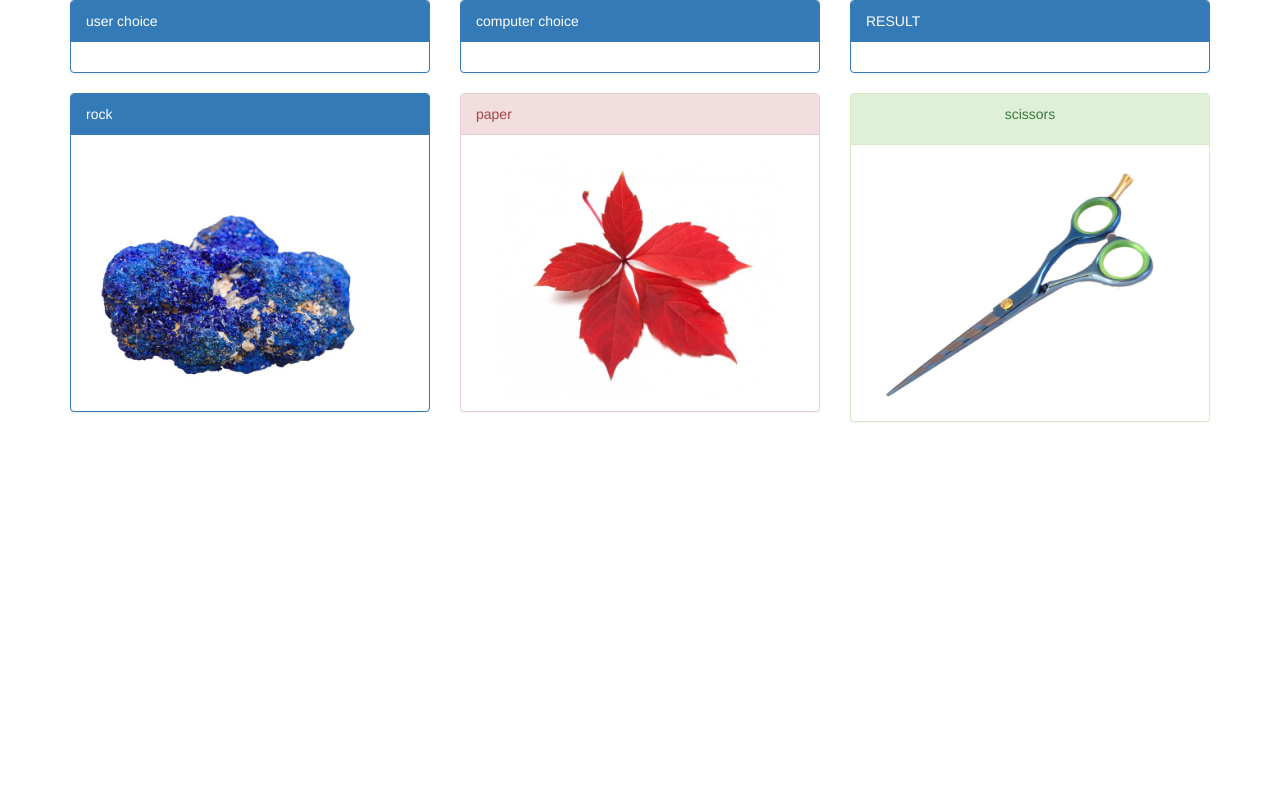
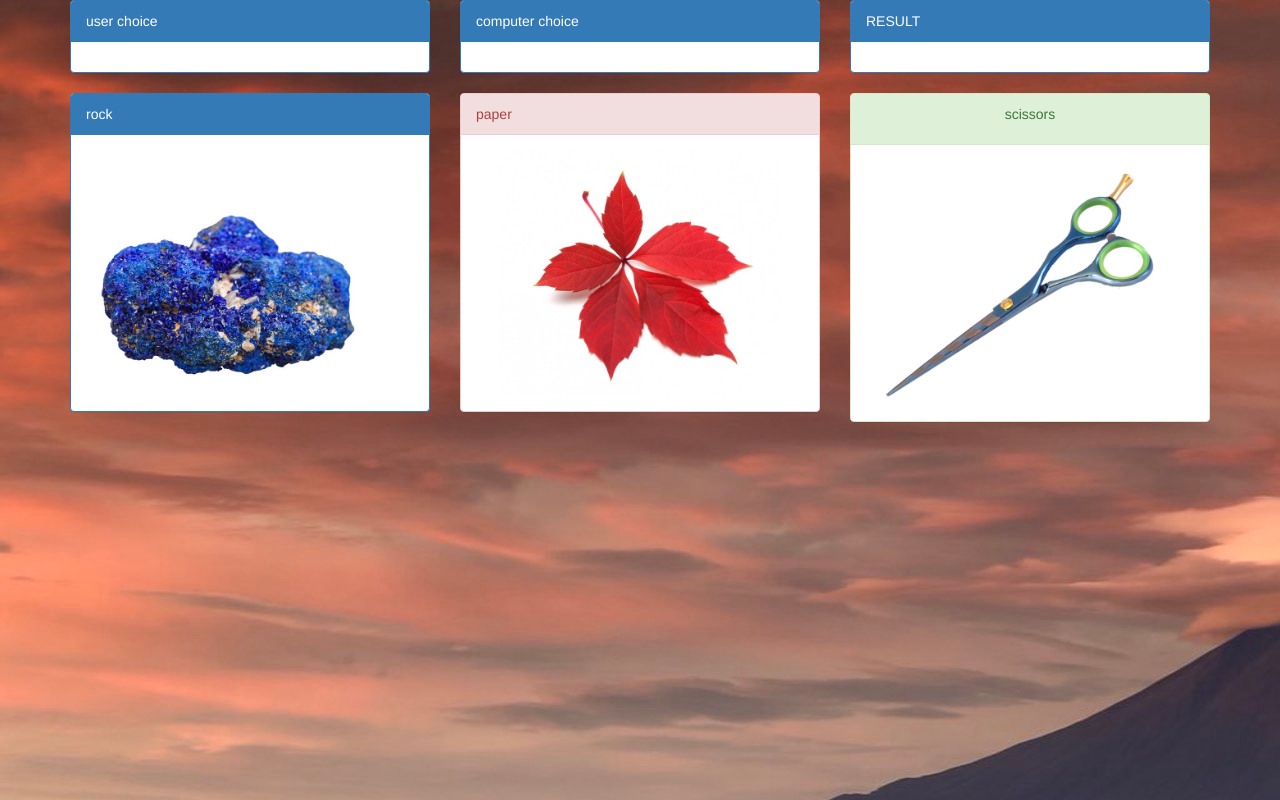
Before and after one commit to CarolineCF/JqueryTry, a plain HTML site: page exo-5/index.html in a window 1280 px wide. Drawn offline with nearby package versions, Linux system fonts and the light colour scheme.

```diff
--- a/exo-5/script.js
+++ b/exo-5/script.js
@@ -20,6 +20,8 @@ $(document).ready(() => {
             $('#winner').css({'color':'grey', 'font-weight' : 'bold'})
         }
     });
+
+    $("body").css("background", "url('images/bk1.jpg')");
 });
 
 
```
Also changed, not shown: exo-5/index.html (+3 -0 lines), exo-5/images/bk1.jpg (added).
